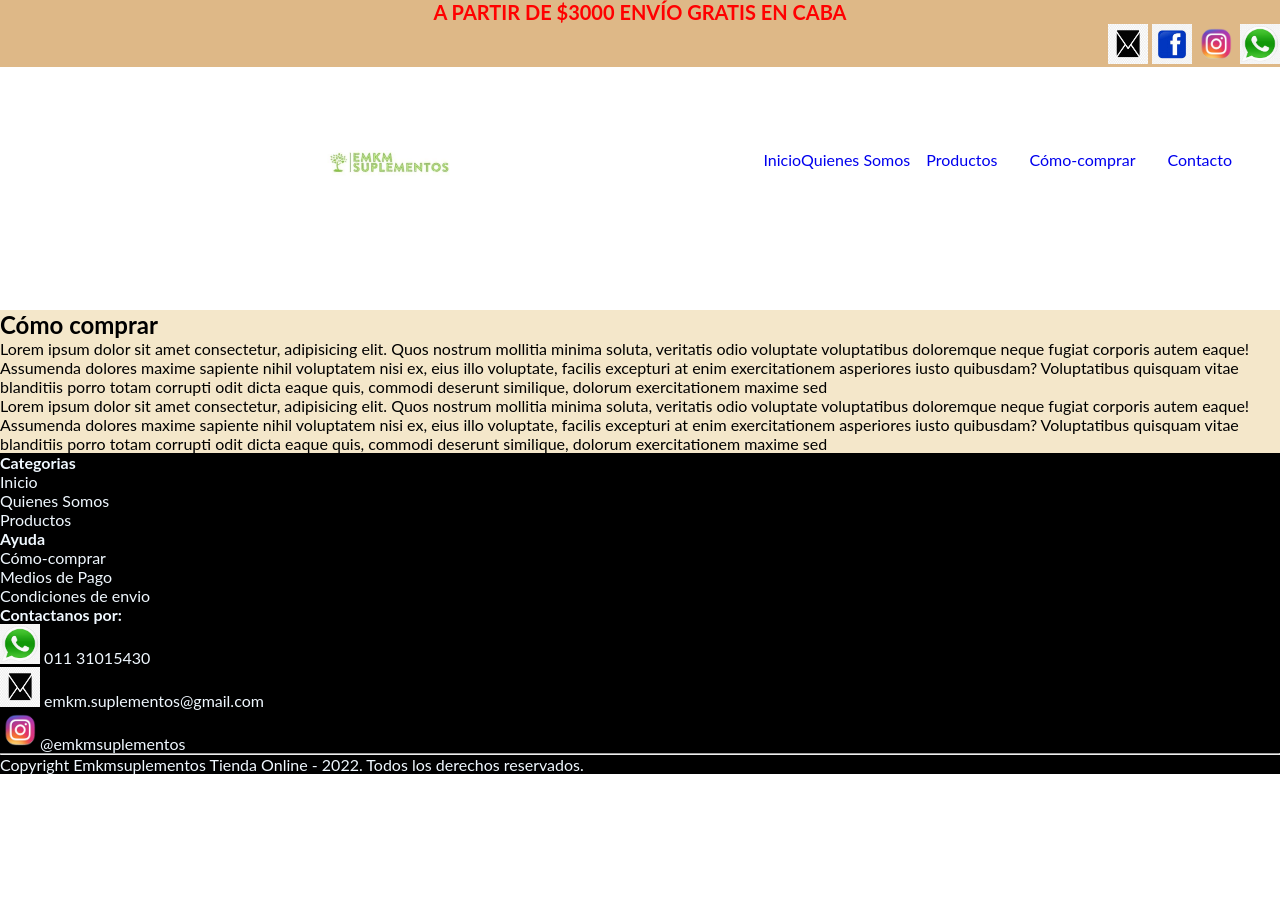
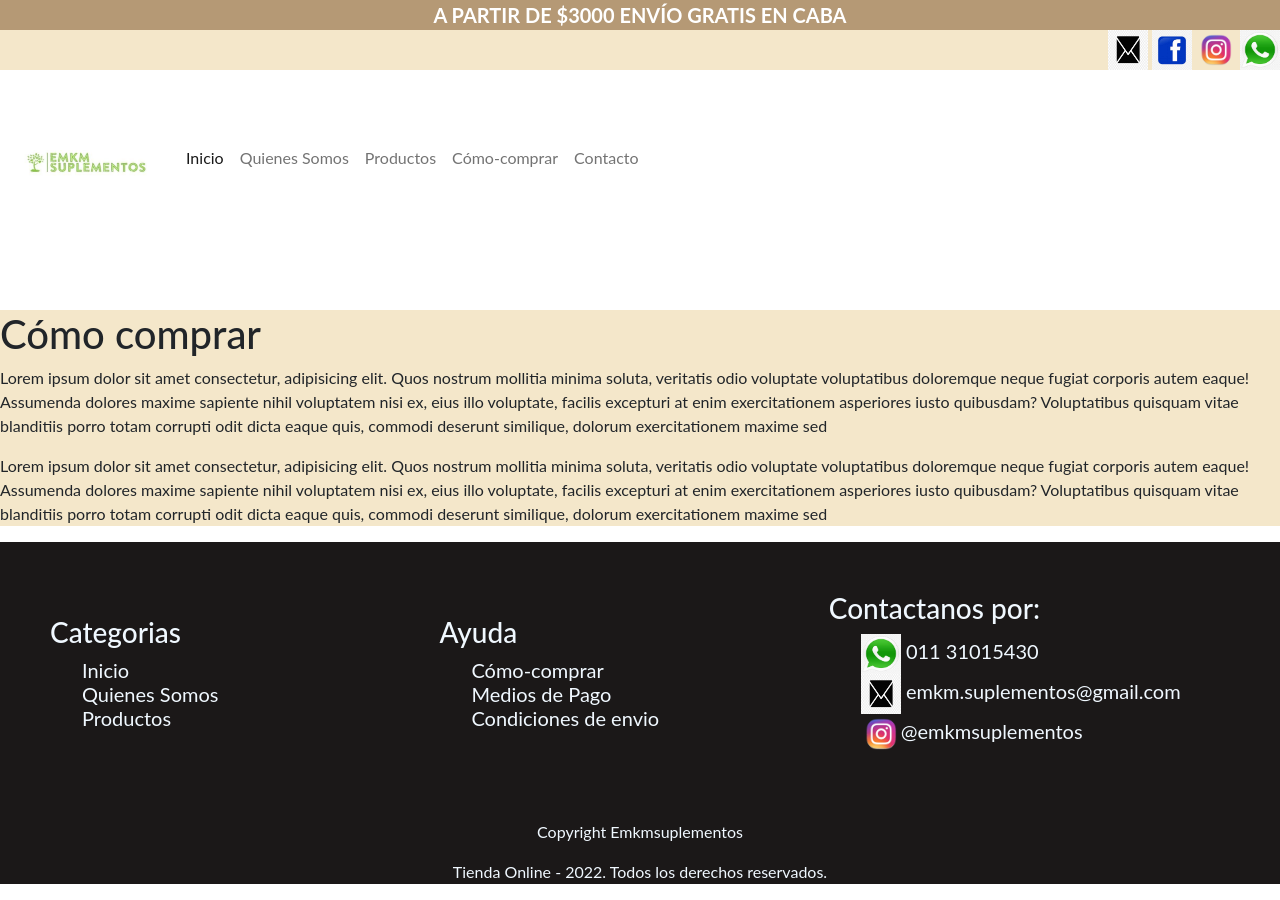
Before and after one commit to Sebasvitcop/Sebastian-Vitcop-Portfolio, a plain HTML site: page paginas/quienes-somos.html in a window 1280 px wide. Before the commit the page ends 800 px from the top, so only its background shows below. Drawn offline with nearby package versions, Linux system fonts and the light colour scheme.

Commit message:
cambios dentro de main con bootstrap, el navbar

```diff
--- a/css/estilos.css
+++ b/css/estilos.css
@@ -6,12 +6,12 @@
 }
 
 .propiedades-p1 {
-  color: red;
+  color: hwb(0 100% 0%);
   width: 100%;
   font-size: 20px;
   font-weight: bold;
   text-align: center;
-  background-color: burlywood;
+  background-color: rgb(181, 153, 117);
   }
 
 .header {
@@ -27,7 +27,7 @@ z-index: 1000;
 .iconos-header {
 text-align: right;
 text-decoration: none;
-background-color: burlywood;
+background-color: #F4E7CA;
 }
 
 .propiedades-nav {
@@ -253,13 +253,13 @@ a {
 }
 
 .propiedad-p3 {
-  background-color: black;
+  background-color: rgb(27, 24, 24);
   color: aliceblue;
   text-align: center;
 }
 
 footer {
-  background-color: black;
+  background-color: rgb(27, 24, 24);
   color: aliceblue;
 }
 
--- a/paginas/productos.html
+++ b/paginas/productos.html
@@ -113,50 +113,52 @@
         </main>
         <footer>
             <!-- Lista de enlaces de interes -->
-            <h4>Categorias</h4>
-            <nav>
+            <div class="redes-footer">
+                <nav class="redes-footer__1">
+                    <h3>Categorias</h3>
                     <ul>
                         <li>
                             <a href="../index.html">Inicio</a>
                         </li>
                         <li>
-                        <a href="../paginas/quienes-somos.html">Quienes Somos</a>
+                            <a href="./quienes-somos.html">Quienes Somos</a>
                         </li>
                         <li>
-                        <a href="../paginas/productos.html">Productos</a>
+                            <a href="./productos.html">Productos</a>
                         </li>
                     </ul>
                 </nav>
                 <!--seccion pensada para llevar a como comprar y secciones de pago y envio. Todavia en evolucion-->
-            <h4>Ayuda</h4>
-            <nav>
+
+                <nav class="redes-footer__2">
+                    <h3>Ayuda</h3>
                     <ul>
                         <li>
-                        <a href="../paginas/Cómo-comprar.html">Cómo-comprar</a>
+                            <a href="./Como-comprar.html">Cómo-comprar</a>
                         </li>
                         <li>
-                        <a href="../paginas/Cómo-comprar.html">Medios de Pago</a>
+                            <a href="./Como-comprar.html">Medios de Pago</a>
                         </li>
                         <li>
-                        <a href="../paginas/Cómo-comprar.html">Condiciones de envio</a>
+                            <a href="./Como-comprar.html">Condiciones de envio</a>
                         </li>
                     </ul>
                 </nav>
 
-            <h4>Contactanos por:</h4>
                 <!--logos de: telefono, sobre e ig. A la izquierda de cada uno la info correspondiente.-->
-            <nav>
+                <nav class="redes-footer__3">
+                    <h3>Contactanos por:</h3>
                     <ul>
                         <li>
                             <a href="https://api.whatsapp.com/send?phone=01131015430&text=Hola, como estas?"
-                            target=”_blank”><img src="../imagenes/wsp-logo.jpg" alt="whatsapp" width="40" height="40">
-                            011
+                                target=”_blank”><img src="../imagenes/wsp-logo.jpg" alt="whatsapp" width="40" height="40"> 011
                                 31015430
                             </a>
                         </li>
                         <li>
                             <a href="mailto:emkm.suplementos@gmail.com" target=”_blank”><img src="../imagenes/mail-logo.jpg"
-                                alt="whatsapp" width="40" height="40"> emkm.suplementos@gmail.com</a>
+                                    alt="whatsapp" width="40" height="40"> emkm.suplementos@gmail.com
+                            </a>
                         </li>
                         <li>
                             <a href="https://www.instagram.com/emkmsuplementos/" target=”_blank”><img
@@ -165,13 +167,11 @@
                         </li>
                     </ul>
                 </nav>
+            </div>
 
-            <hr>
-
-            <span>Copyright Emkmsuplementos</span>
-            <span>Tienda Online - 2022. Todos los derechos reservados.</span>
+            <p class="propiedad-p3">Copyright Emkmsuplementos</p>
+            <p class="propiedad-p3">Tienda Online - 2022. Todos los derechos reservados.</p>
         </footer>
-        <script src="https://cdn.jsdelivr.net/npm/bootstrap@5.2.2/dist/js/bootstrap.bundle.min.js" integrity="sha384-OERcA2EqjJCMA+/3y+gxIOqMEjwtxJY7qPCqsdltbNJuaOe923+mo//f6V8Qbsw3" crossorigin="anonymous"></script>
     </body>
 
 </html>
--- a/paginas/quienes-somos.html
+++ b/paginas/quienes-somos.html
@@ -1,4 +1,3 @@
-
 <!DOCTYPE html>
 <html lang="en">
 
@@ -8,11 +7,18 @@
     <meta name="viewport" content="width=device-width, initial-scale=1.0">
     <link rel="shortcut icon" href="../imagenes/emkm2_n.jpg">
     <title>Quienes somos | Emkmsuplementos</title>
+    <!-- link boostrap -->
+    <link href="https://cdn.jsdelivr.net/npm/bootstrap@5.2.2/dist/css/bootstrap.min.css" rel="stylesheet"
+        integrity="sha384-Zenh87qX5JnK2Jl0vWa8Ck2rdkQ2Bzep5IDxbcnCeuOxjzrPF/et3URy9Bv1WTRi" crossorigin="anonymous">
+    <!-- link css -->
     <link rel="stylesheet" href="../css/estilos.css">
     <enlace rel="preconectar" href="https://fonts.googleapis.com">
         <enlace rel="preconectar" href="https://fonts.gstatic.com" crossorigin>
-            <enlace href="https: //fonts.googleapis.com/css2? familia= Lato:ital,peso@0,300;0,400;0,700;1,400 & display=swap" rel="hoja de estilo">
+            <enlace
+                href="https: //fonts.googleapis.com/css2? familia= Lato:ital,peso@0,300;0,400;0,700;1,400 & display=swap"
+                rel="hoja de estilo">
 </head>
+
 <body>
     <header class="header">
         <!--parte de mas arriba con una barra con texto en mayusc. que diga envios y algun texto mas centrado. Es una barra con texto que acompaña el scroll de la pagina y que dice algo como esto -->
@@ -33,77 +39,106 @@
                     src="../imagenes/wsp-logo.jpg" alt="whatsapp" width="40" height="40"><a>
         </div>
 
-        <div class="propiedades-nav">
+        <!-- <div class="propiedades-nav"> -->
             <!--logo que al presionarlo devuelve al inicio-->
-            <div>
-                <a href="index.html"><img src="../imagenes/emkmverde.jpg" alt="Logo de Emkmsuplementos" width="150"
+            <!-- <div>
+                <a href="../index.html"><img src="../imagenes/emkmverde.jpg" alt="Logo de Emkmsuplementos" width="150"
                         height="150"></a>
-            </div>
+            </div> -->
             <nav>
                 <!-- Lista de enlaces para navegar dentro del sitio -->
-                <ul class="nav__lista">
+                <!-- <ul class="nav__lista">
                     <li class="Nav__item">
                         <a href="../index.html">Inicio</a>
                     </li>
                     <li class="av__item">
-                        <a href="../paginas/quienes-somos.html">Quienes Somos</a>
+                        <a href="./quienes-somos.html">Quienes Somos</a>
                     </li>
                     <li class="nav__item">
-                        <a href="../paginas/productos.html">Productos</a>
+                        <a href="./productos.html">Productos</a>
                     </li>
                     <li class="nav__item">
-                        <a href="../paginas/Cómo-comprar.html">Cómo-comprar</a>
+                        <a href="./Cómo-comprar.html">Cómo-comprar</a>
                     </li>
                     <li class="nav__item">
-                        <a href="../paginas/contacto.html">Contacto</a>
+                        <a href="./contacto.html">Contacto</a>
                     </li>
-                </ul>
+                </ul> -->
             </nav>
         </div>
+
+        <nav class="navbar navbar-expand-lg bg-cuerpo">
+            <div class="container-fluid">
+              <a class="navbar-brand" href="../index.html"><img src="../imagenes/emkmverde.jpg" alt="Logo de Emkmsuplementos" width="150"
+                height="150"></a>
+              <button class="navbar-toggler" type="button" data-bs-toggle="collapse" data-bs-target="#navbarNavAltMarkup" aria-controls="navbarNavAltMarkup" aria-expanded="false" aria-label="Toggle navigation">
+                <span class="navbar-toggler-icon"></span>
+              </button>
+              <div class="collapse navbar-collapse" id="navbarNavAltMarkup">
+                <div class="navbar-nav">
+                  <a class="nav-link active" aria-current="page" href="../index.html">Inicio</a>
+                  <a class="nav-link" href="./quienes-somos.html">Quienes Somos</a>
+                  <a class="nav-link" href="./productos.html">Productos</a>
+                  <a class="nav-link" href="./Cómo-comprar.html">Cómo-comprar</a>
+                  <a class="nav-link" href="./contacto.html">Contacto</a>
+                </div>
+              </div>
+            </div>
+          </nav>
     </header>
 
     <main class="main">
         <section>
             <h1>Cómo comprar</h1>
-            <p>Lorem ipsum dolor sit amet consectetur, adipisicing elit. Quos nostrum mollitia minima soluta, veritatis odio voluptate voluptatibus doloremque neque fugiat corporis autem eaque! Assumenda dolores maxime sapiente nihil voluptatem nisi ex, eius illo voluptate, facilis excepturi at enim exercitationem asperiores iusto quibusdam? Voluptatibus quisquam vitae blanditiis porro totam corrupti odit dicta eaque quis, commodi deserunt similique, dolorum exercitationem maxime sed</p>
-            <p>Lorem ipsum dolor sit amet consectetur, adipisicing elit. Quos nostrum mollitia minima soluta, veritatis odio voluptate voluptatibus doloremque neque fugiat corporis autem eaque! Assumenda dolores maxime sapiente nihil voluptatem nisi ex, eius illo voluptate, facilis excepturi at enim exercitationem asperiores iusto quibusdam? Voluptatibus quisquam vitae blanditiis porro totam corrupti odit dicta eaque quis, commodi deserunt similique, dolorum exercitationem maxime sed</p>
+            <p>Lorem ipsum dolor sit amet consectetur, adipisicing elit. Quos nostrum mollitia minima soluta, veritatis
+                odio voluptate voluptatibus doloremque neque fugiat corporis autem eaque! Assumenda dolores maxime
+                sapiente nihil voluptatem nisi ex, eius illo voluptate, facilis excepturi at enim exercitationem
+                asperiores iusto quibusdam? Voluptatibus quisquam vitae blanditiis porro totam corrupti odit dicta eaque
+                quis, commodi deserunt similique, dolorum exercitationem maxime sed</p>
+            <p>Lorem ipsum dolor sit amet consectetur, adipisicing elit. Quos nostrum mollitia minima soluta, veritatis
+                odio voluptate voluptatibus doloremque neque fugiat corporis autem eaque! Assumenda dolores maxime
+                sapiente nihil voluptatem nisi ex, eius illo voluptate, facilis excepturi at enim exercitationem
+                asperiores iusto quibusdam? Voluptatibus quisquam vitae blanditiis porro totam corrupti odit dicta eaque
+                quis, commodi deserunt similique, dolorum exercitationem maxime sed</p>
         </section>
     </main>
     <footer>
         <!-- Lista de enlaces de interes -->
-        <h4>Categorias</h4>
-        <nav>
+        <div class="redes-footer">
+            <nav class="redes-footer__1">
+                <h3>Categorias</h3>
                 <ul>
                     <li>
                         <a href="../index.html">Inicio</a>
                     </li>
                     <li>
-                    <a href="../paginas/quienes-somos.html">Quienes Somos</a>
+                        <a href="./quienes-somos.html">Quienes Somos</a>
                     </li>
                     <li>
-                    <a href="../paginas/productos.html">Productos</a>
+                        <a href="./productos.html">Productos</a>
                     </li>
                 </ul>
             </nav>
             <!--seccion pensada para llevar a como comprar y secciones de pago y envio. Todavia en evolucion-->
-        <h4>Ayuda</h4>
-        <nav>
+
+            <nav class="redes-footer__2">
+                <h3>Ayuda</h3>
                 <ul>
                     <li>
-                    <a href="../paginas/Cómo-comprar.html">Cómo-comprar</a>
+                        <a href="./Como-comprar.html">Cómo-comprar</a>
                     </li>
                     <li>
-                    <a href="../paginas/Cómo-comprar.html">Medios de Pago</a>
+                        <a href="./Como-comprar.html">Medios de Pago</a>
                     </li>
                     <li>
-                    <a href="../paginas/Cómo-comprar.html">Condiciones de envio</a>
+                        <a href="./Como-comprar.html">Condiciones de envio</a>
                     </li>
                 </ul>
             </nav>
 
-        <h4>Contactanos por:</h4>
             <!--logos de: telefono, sobre e ig. A la izquierda de cada uno la info correspondiente.-->
-        <nav>
+            <nav class="redes-footer__3">
+                <h3>Contactanos por:</h3>
                 <ul>
                     <li>
                         <a href="https://api.whatsapp.com/send?phone=01131015430&text=Hola, como estas?"
@@ -114,7 +149,8 @@
                     </li>
                     <li>
                         <a href="mailto:emkm.suplementos@gmail.com" target=”_blank”><img src="../imagenes/mail-logo.jpg"
-                            alt="whatsapp" width="40" height="40"> emkm.suplementos@gmail.com</a>
+                                alt="whatsapp" width="40" height="40"> emkm.suplementos@gmail.com
+                        </a>
                     </li>
                     <li>
                         <a href="https://www.instagram.com/emkmsuplementos/" target=”_blank”><img
@@ -123,12 +159,14 @@
                     </li>
                 </ul>
             </nav>
+        </div>
 
-        <hr>
-
-        <span>Copyright Emkmsuplementos</span>
-        <span>Tienda Online - 2022. Todos los derechos reservados.</span>
+        <p class="propiedad-p3">Copyright Emkmsuplementos</p>
+        <p class="propiedad-p3">Tienda Online - 2022. Todos los derechos reservados.</p>
     </footer>
+    <script src="https://cdn.jsdelivr.net/npm/bootstrap@5.2.2/dist/js/bootstrap.bundle.min.js"
+        integrity="sha384-OERcA2EqjJCMA+/3y+gxIOqMEjwtxJY7qPCqsdltbNJuaOe923+mo//f6V8Qbsw3"
+        crossorigin="anonymous"></script>
 </body>
 
 </html>
```
Also changed, not shown: paginas/contacto.html (+13 -15 lines). Lines whose indentation alone changed are shown as unchanged.
